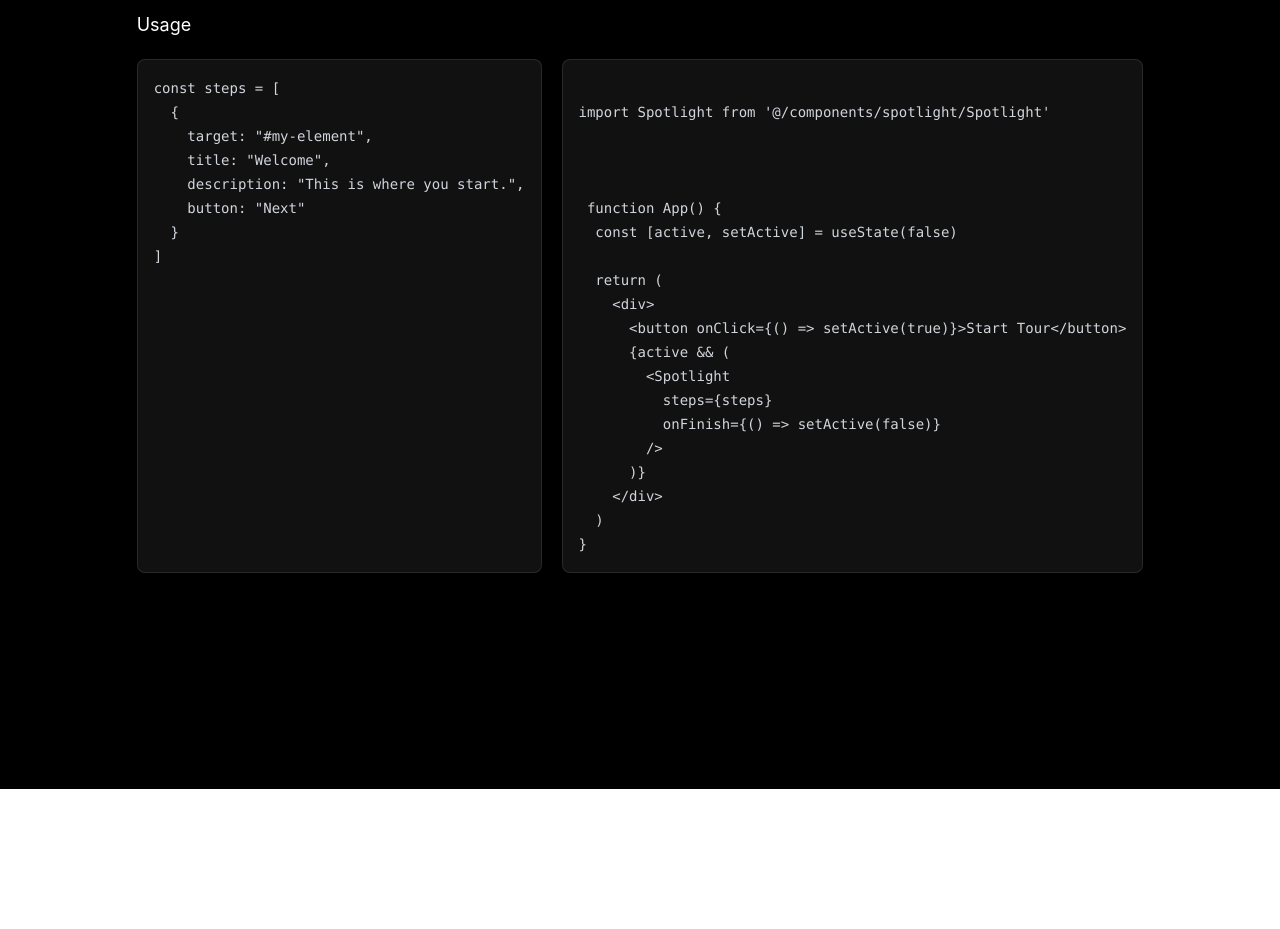
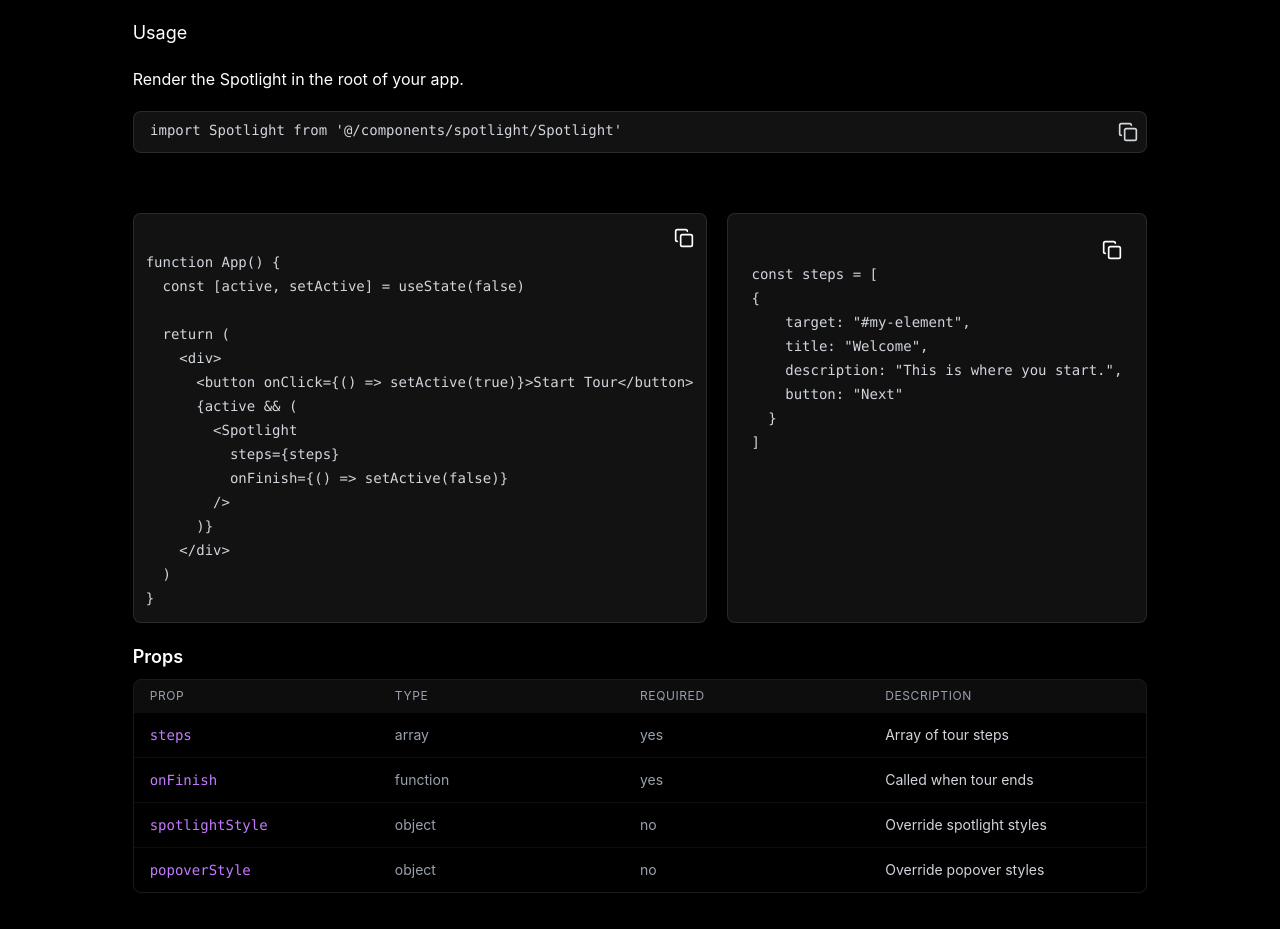
Before and after one commit to harlleenn/Onboard, a React (Vite) app: page / in a window 1280 px wide. Shown: the part 1167-2096 px from the top of the page. Before the commit the page ends 1956 px from the top, so only its background shows below. Built offline with nearby package versions, Linux system fonts and the light colour scheme.

Commit message:
added props usage

```diff
--- a/src/demo/LandingPage.jsx
+++ b/src/demo/LandingPage.jsx
@@ -10,7 +10,7 @@ export default function LandingPage({
   setTourActive,
 }) {
   return (
-    <div className="min-h-svh bg-[#000000] flex flex-col items-center px-20 py-20">
+    <div className="min-h-svh bg-[#000000] flex flex-col items-center  py-20">
       <div className="text-center  text-balance  w-full h-64 text-white">
         <h1 className="text-5xl/normal font-semibold">Guide your users.</h1>
         <p className="text-md/normal text-gray-300">
--- a/src/demo/components/Dashboard/DocSection.jsx
+++ b/src/demo/components/Dashboard/DocSection.jsx
@@ -1,35 +1,37 @@
-import React from 'react'
-
+import React from "react";
+import { Copy } from "lucide-react";
+import PropSection from "./PropSection";
 export default function DocSection() {
   return (
-    <div className='flex flex-col h-screen mt-10 text-white gap-5 '>
-        <h1 className='text-lg'>Installation</h1>
-        <div className='w-auto bg-[#585a58aa] border-1 border-white/10 px-2 py-1 rounded-lg'>
-            <div>npx shadcn add https://onboard-uii.vercel.app/registry/spotlight.json</div>
+    <div className="flex flex-col mt-10 text-white gap-5  mx-auto max-w-6xl  ">
+      <h1 className="text-lg">Installation</h1>
+      <pre className="bg-[#151414e8] border border-white/10 rounded-lg p-2 overflow-x-auto">
+
+        <code className="text-sm text-gray-300 font-mono whitespace-pre flex flex-row justify-between">
+
+            {`npx shadcn add https://onboard-uii.vercel.app/registry/spotlight.json`}
+                <div className="cursor-pointer">
+          <Copy width={20}/>
         </div>
-        <div className='flex flex-col gap-5'>
-           <h1 className='text-lg'>Usage</h1>
-           <div className='flex flex-row gap-5'>
-                       <pre className='bg-[#111111] border border-white/10 rounded-lg p-4 overflow-x-auto'>
-            <code className='text-sm text-gray-300 font-mono whitespace-pre text-center'>
-                {`const steps = [
-  {
-    target: "#my-element",
-    title: "Welcome",
-    description: "This is where you start.",
-    button: "Next"
-  }
-]`}
+        </code>
+      </pre>
+      <div className="flex flex-col gap-5">
+        <h1 className="text-lg">Usage</h1>
+        <div className="flex flex-col gap-5">
+          <h1>Render the Spotlight in the root of your app.</h1>
+          <pre className="bg-[#151414e8] border border-white/10 rounded-lg p-2 overflow-x-auto mb-10">
+            <code className="text-sm text-gray-300 font-mono whitespace-pre flex flex-row justify-between">
+              {` import Spotlight from '@/components/spotlight/Spotlight'`}
+              <Copy width={20}/>
             </code>
-           </pre>
-            <pre className="bg-[#111111] border border-white/10 rounded-lg p-4 overflow-x-auto">
-  <code className="text-sm text-gray-300 font-mono whitespace-pre">
-{`
-import Spotlight from '@/components/spotlight/Spotlight'
-
-
-
- function App() {
+          </pre>
+          <div className="flex flex-row gap-5">
+              <pre className="bg-[#151414e8] border border-white/10 rounded-lg p-3 overflow-x-auto">
+            <div className="flex justify-end">
+              <Copy width={20} />
+            </div>
+            <code className="text-sm text-gray-300 font-mono whitespace-pre">
+              {`function App() {
   const [active, setActive] = useState(false)
 
   return (
@@ -44,12 +46,32 @@ import Spotlight from '@/components/spotlight/Spotlight'
     </div>
   )
 }`}
-  </code>
-</pre>
-           </div>
-
+            </code>
+          </pre>
+            {/* <div>Pass your id and steps</div> */}
+          <pre className="bg-[#111111] border border-white/10 rounded-lg p-6 overflow-x-auto">
+            <div className="flex justify-end">
+              <Copy width={20}/>
+            </div>
+            <code className="text-sm text-gray-300 font-mono whitespace-pre text-center">
+              {`const steps = [
+{
+    target: "#my-element",
+    title: "Welcome",
+    description: "This is where you start.",
+    button: "Next"
+  }
+]`}
+            </code>
+          </pre>
+          </div>
 
         </div>
+      </div>
+      <div>
+<PropSection/>
+
+      </div>
     </div>
-  )
+  );
 }
--- /dev/null
+++ b/src/demo/components/Dashboard/PropSection.jsx
@@ -0,0 +1,33 @@
+ export default function PropSection () {
+    return (
+ <div className="flex flex-col gap-2">
+  <h2 className="text-lg font-semibold">Props</h2>
+  <div className="border border-white/10 rounded-lg overflow-hidden">
+
+    {/* Header */}
+    <div className="grid grid-cols-4 px-4 py-2 bg-white/5 text-xs text-gray-400 uppercase tracking-wider">
+      <span>Prop</span>
+      <span>Type</span>
+      <span>Required</span>
+      <span>Description</span>
+    </div>
+
+    {/* Rows */}
+    {[
+      { prop: "steps", type: "array", required: "yes", desc: "Array of tour steps" },
+      { prop: "onFinish", type: "function", required: "yes", desc: "Called when tour ends" },
+      { prop: "spotlightStyle", type: "object", required: "no", desc: "Override spotlight styles" },
+      { prop: "popoverStyle", type: "object", required: "no", desc: "Override popover styles" },
+    ].map((row) => (
+      <div key={row.prop} className="grid grid-cols-4 px-4 py-3 border-t border-white/5 text-sm hover:bg-white/5">
+        <span className="font-mono text-purple-400">{row.prop}</span>
+        <span className="text-gray-400">{row.type}</span>
+        <span className="text-gray-400">{row.required}</span>
+        <span className="text-gray-300">{row.desc}</span>
+      </div>
+    ))}
+
+  </div>
+</div>
+    )
+ }
```
